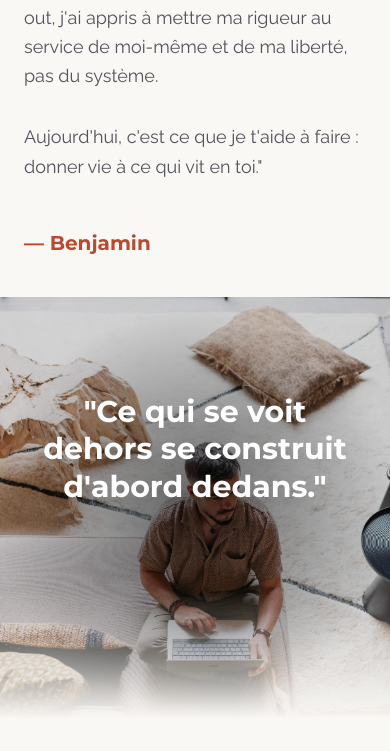
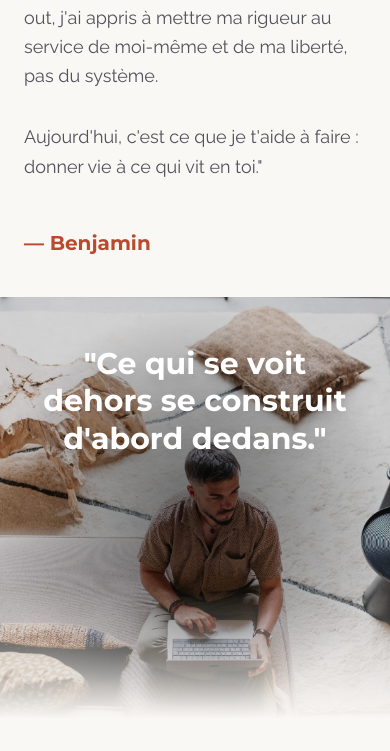
Before and after one commit to BenjaminOhana/Site-Benjamin, a React (Vite) app: page / in a window 390 px wide. Shown: the part 2930-3681 px from the top of the page. Built offline with nearby package versions, Linux system fonts and the light colour scheme.

Commit message:
Fix: Move Method citation higher on mobile (pt-12)

```diff
--- a/src/components/Method.jsx
+++ b/src/components/Method.jsx
@@ -107,7 +107,7 @@ const Method = () => {
                     </div>
 
                     {/* Citation Overlay on Image */}
-                    <div className="absolute inset-0 flex items-start justify-center p-8 pt-24 md:items-center md:pt-0">
+                    <div className="absolute inset-0 flex items-start justify-center p-8 pt-12 md:items-center md:pt-0">
                         {/* Darker radial background behind text for readability */}
                         <div className="absolute inset-0 bg-[radial-gradient(circle_at_center,_rgba(0,0,0,0.5)_0%,_transparent_70%)]"></div>
 
```
